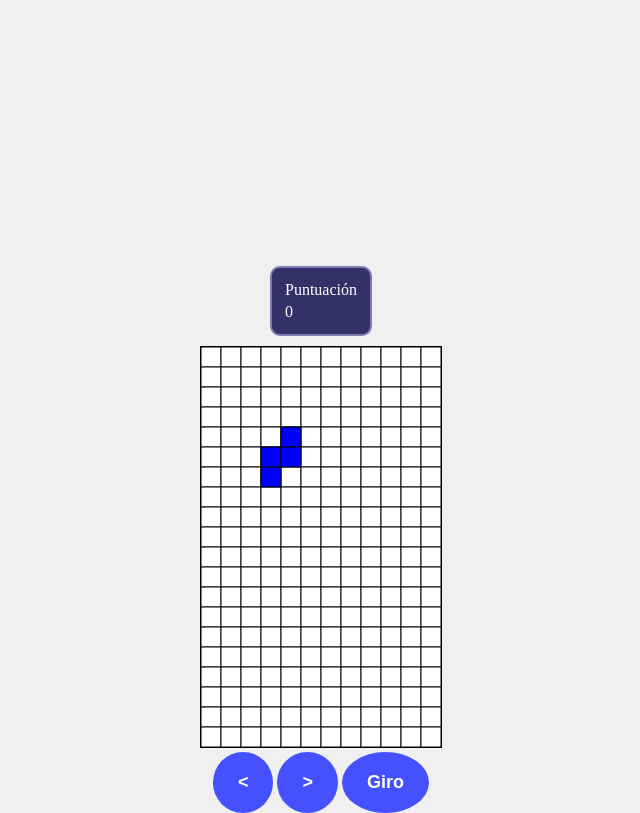
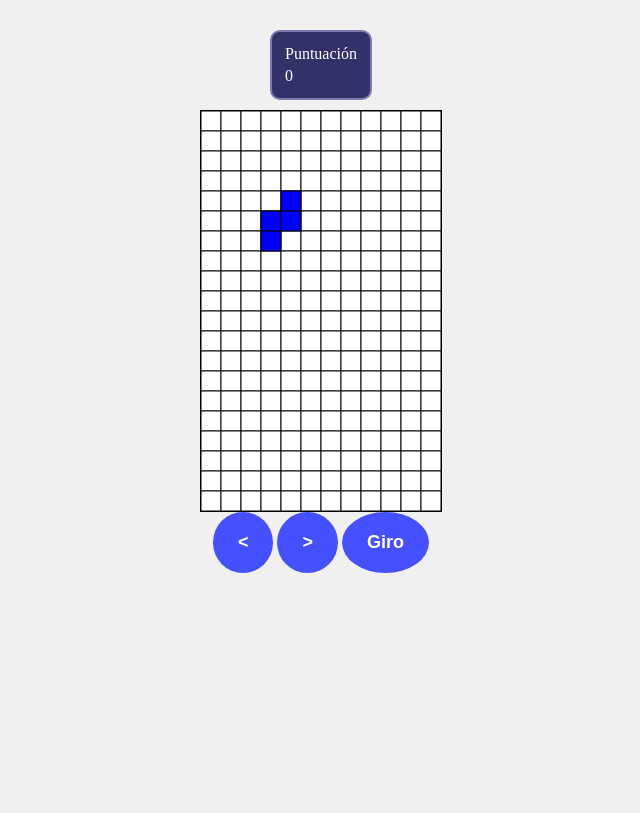
Before and after one commit to LeoGidev/Tetris, a plain HTML site: page index.html in a window 1280 px wide. Shown: the whole page, without its empty margins (319-959 px from the left). Drawn offline with Linux system fonts and the light colour scheme.

Commit message:
se trabaja en estilos

```diff
--- a/index.html
+++ b/index.html
@@ -7,16 +7,17 @@
     <link rel="stylesheet" href="styles.css">
 </head>
 <body>
-  <div class="contenedor">
+<div class="contenedor">
     <div class="score"><table><tr><td>Puntuación</td></tr><tr><td><span id="scoring">0</span></td></tr></table></div>
-    <div>
+
     <canvas id="tetris" width="240" height="400"></canvas>
-    </div>
+
     <div id="controls">
         <button class="direccion" id="move-left"><</button>
         <button class="direccion" id="move-right">></button>
         <button class="direccion" id="rotate">Giro</button>
     </div>
+</div>
 
     <script src="script.js"></script>
 </body>
--- a/styles.css
+++ b/styles.css
@@ -14,7 +14,7 @@ canvas {
   display: flex;
   flex-direction: column;
   align-items: center;
-  margin-top: 20%; /* Centra verticalmente el contenido en la parte inferior */
+  margin-top: 20px; /* Centra verticalmente el contenido en la parte inferior */
 }
 
 .direccion {
```
